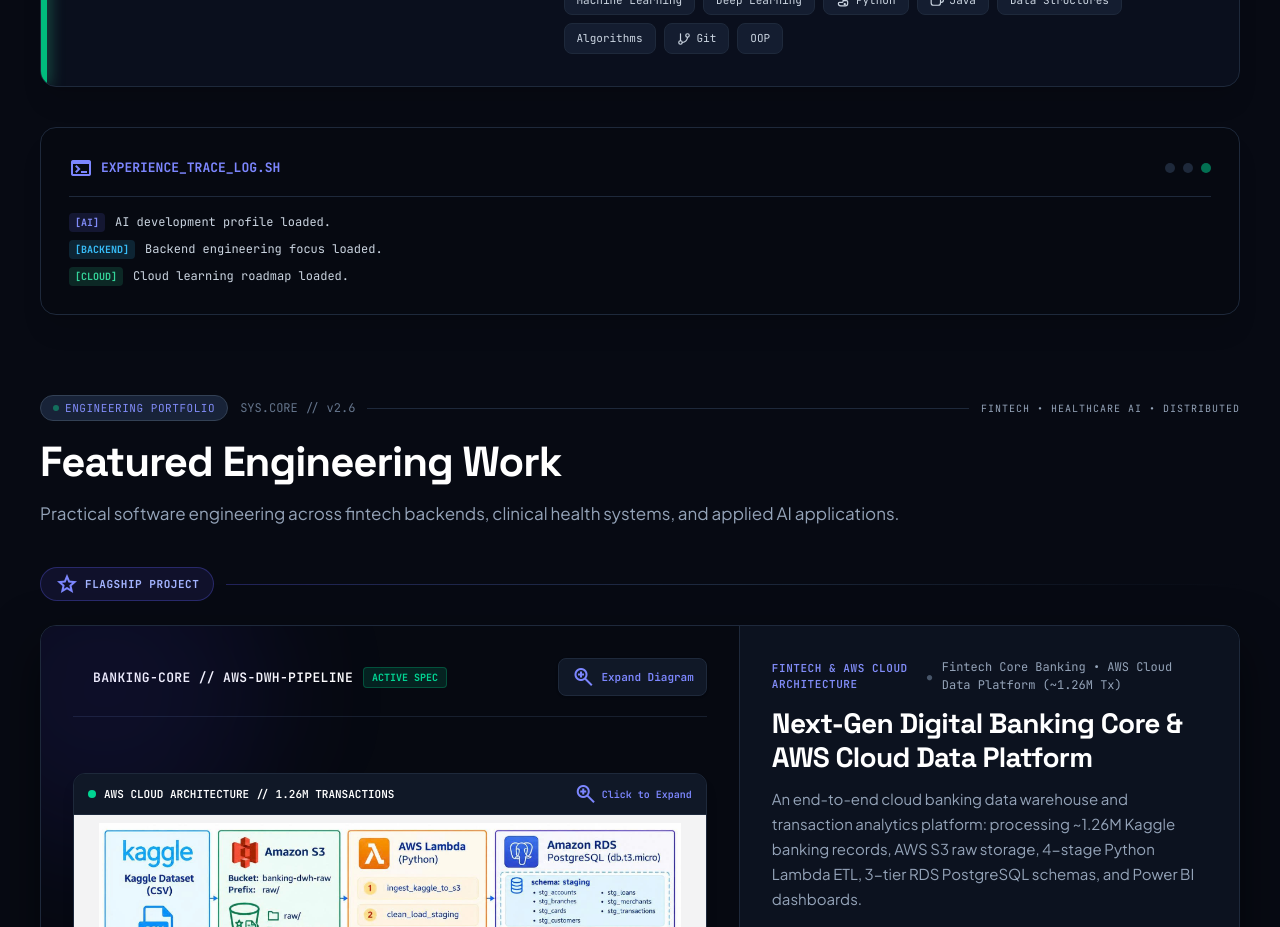
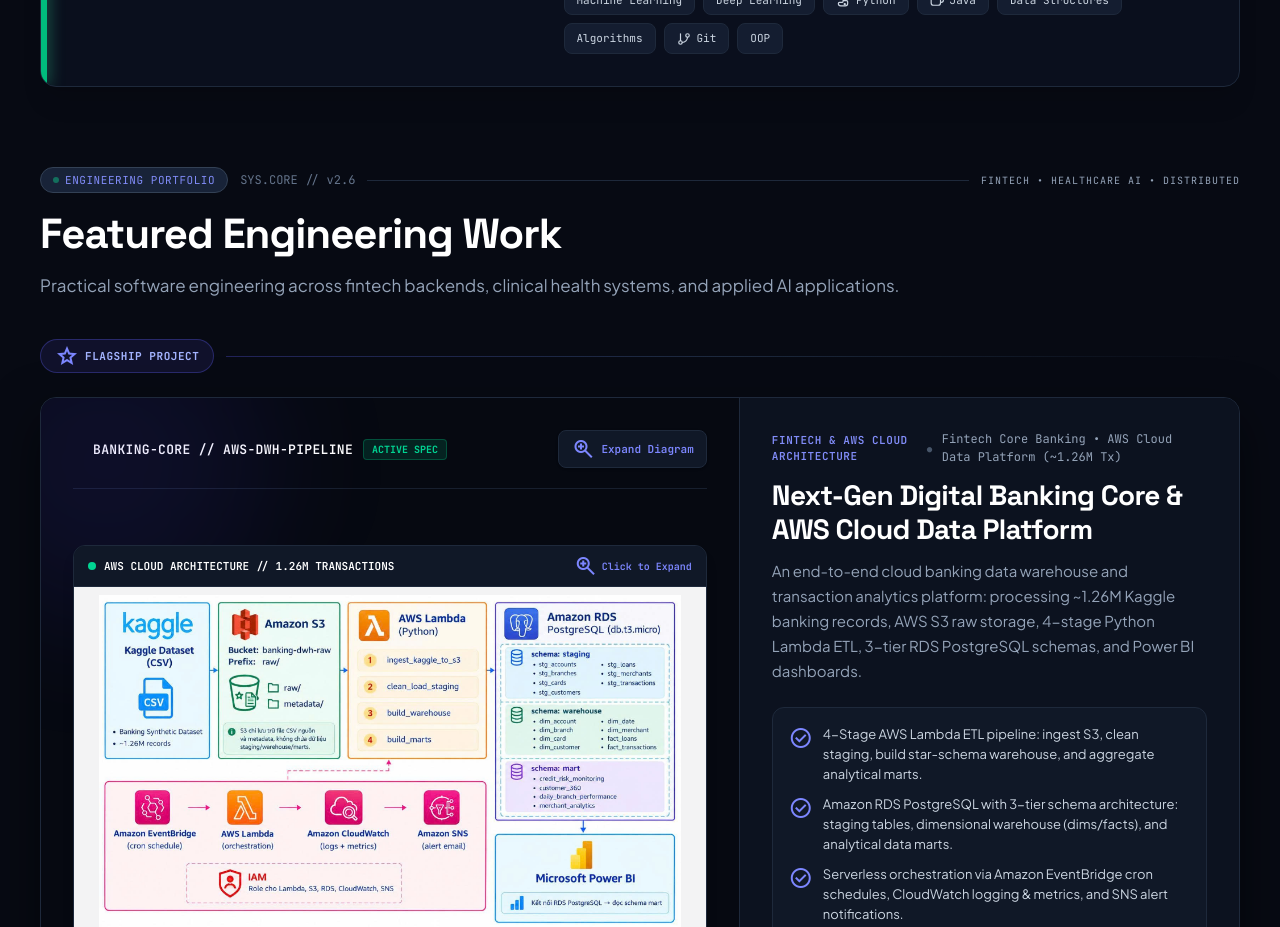
Before and after one commit to GrayDev-VN/graydev-portfolio, a Next.js app: page / in a window 1280 px wide. Shown: the part 2800-3727 px from the top of the page. Built offline with nearby package versions, Linux system fonts and the light colour scheme.

Commit message:
chore: remove trace log from career section

```diff
--- a/src/components/CareerSection.tsx
+++ b/src/components/CareerSection.tsx
@@ -174,37 +174,6 @@ export default function CareerSection() {
           );
         })}
       </div>
-
-      {/* Verification Trace Log Terminal */}
-      <section className="mt-10 rounded-2xl bg-[#060911] border border-[#1e293b] p-6 sm:p-7 shadow-xl relative overflow-hidden">
-        <div className="flex items-center justify-between pb-4 border-b border-[#1e293b]">
-          <div className="flex items-center gap-2 font-[JetBrains_Mono] text-[13px] text-indigo-400 font-bold">
-            <span className="material-symbols-outlined text-[18px]">terminal</span>
-            <span>{t("EXPERIENCE_TRACE_LOG.SH", "NHẬT_KÝ_KINH_NGHIỆM.SH")}</span>
-          </div>
-          <div className="flex items-center gap-2">
-            <span className="w-2.5 h-2.5 rounded-full bg-[#1e293b]" />
-            <span className="w-2.5 h-2.5 rounded-full bg-[#1e293b]" />
-            <span className="w-2.5 h-2.5 rounded-full bg-emerald-400 animate-pulse" />
-          </div>
-        </div>
-        <div className="font-[JetBrains_Mono] text-[12px] space-y-2 pt-4 text-[#94a3b8]">
-          {PORTFOLIO_DATA.traceLogs.map((log, i) => (
-            <div key={i} className="flex gap-2.5 items-center">
-              <span
-                className="font-bold px-1.5 py-0.5 rounded text-[10px]"
-                style={{
-                  backgroundColor: log.type === "AI" ? "rgba(99,102,241,0.15)" : log.type === "BACKEND" ? "rgba(56,189,248,0.15)" : "rgba(52,211,153,0.15)",
-                  color: log.type === "AI" ? "#818cf8" : log.type === "BACKEND" ? "#38bdf8" : "#34d399",
-                }}
-              >
-                [{log.type}]
-              </span>
-              <span className="text-[#cbd5e1]">{locale === "vi" && log.messageVi ? log.messageVi : log.message}</span>
-            </div>
-          ))}
-        </div>
-      </section>
     </section>
   );
 }
```
